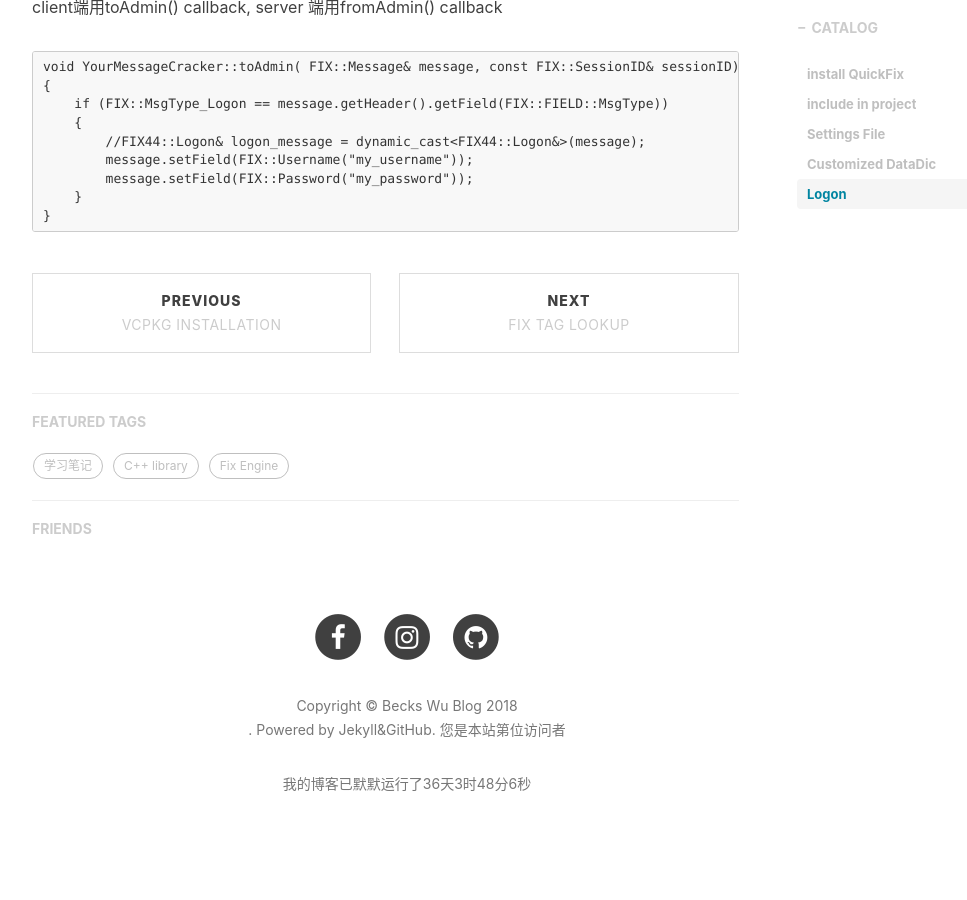
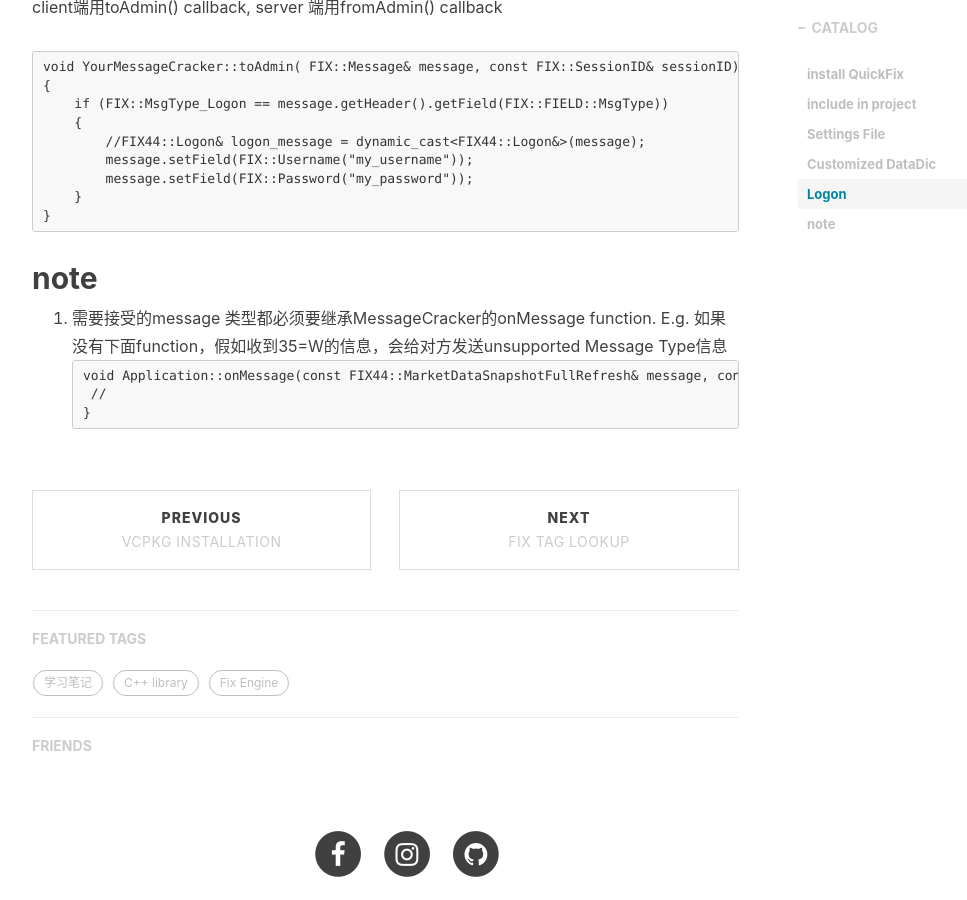
Before and after one commit to beckswu/beckswu.github.io, a Jekyll site: the page built from _posts/2017-10-03-QuickFIX-C++.markdown, in a window 1280 px wide and 900 px high, scrolled down 2828 px. Shown: the whole window, without its empty margins (233-1200 px from the left). Built offline with Jekyll 4.4.1, drawn with Linux system fonts in a browser that asks for light colours; nearby versions of some CDN libraries; comment, search, counter and statistics services are not loaded.

Commit message:
Update 2017-10-03-QuickFIX-C++.markdown

````diff
--- a/_posts/2017-10-03-QuickFIX-C++.markdown
+++ b/_posts/2017-10-03-QuickFIX-C++.markdown
@@ -75,3 +75,11 @@ void YourMessageCracker::toAdmin( FIX::Message& message, const FIX::SessionID& s
     }
 }
 ```
+
+## note
+1. 需要接受的message 类型都必须要继承MessageCracker的onMessage function. E.g. 如果没有下面function，假如收到35=W的信息，会给对方发送unsupported Message Type信息
+```C++
+void Application::onMessage(const FIX44::MarketDataSnapshotFullRefresh& message, const FIX::SessionID& sessionID) {
+	//
+}
+```
````
